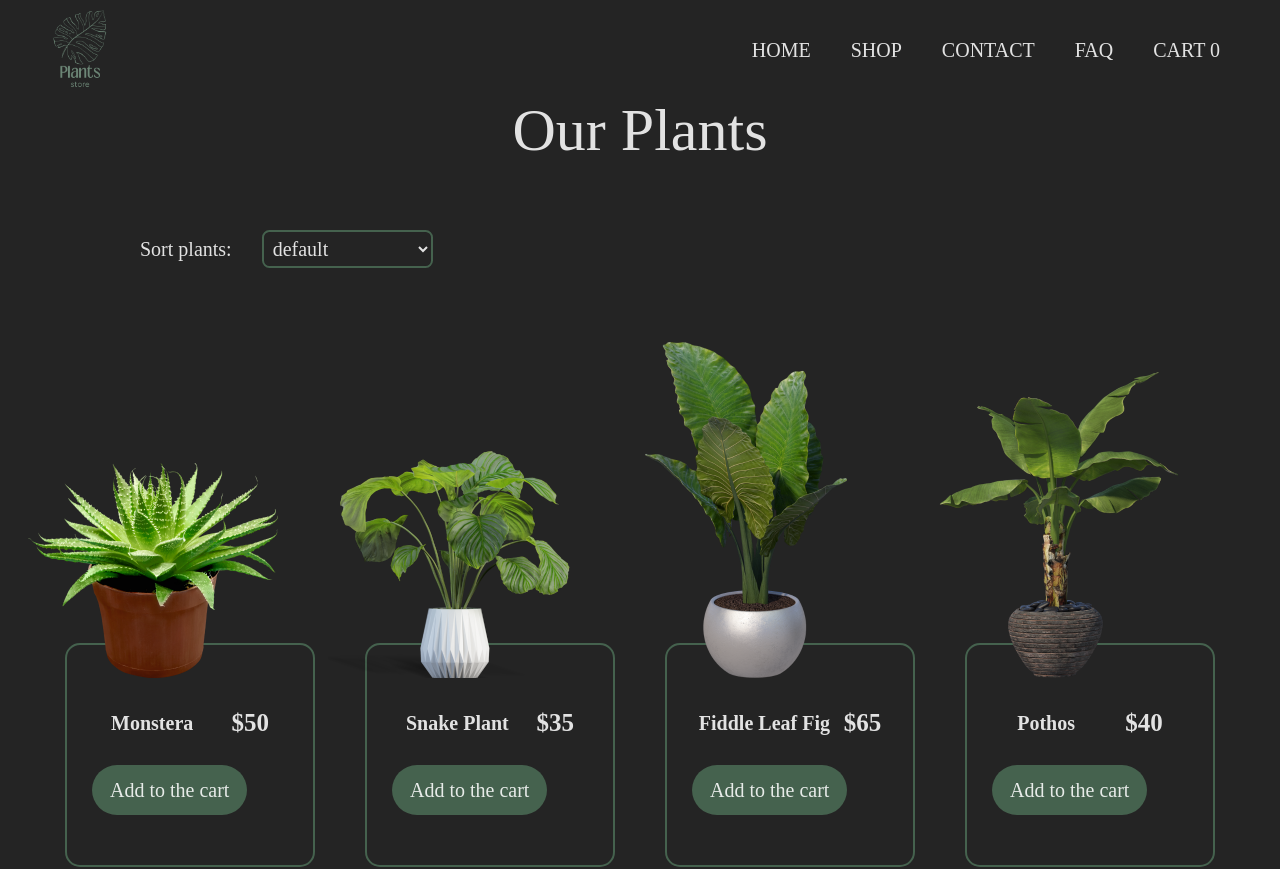
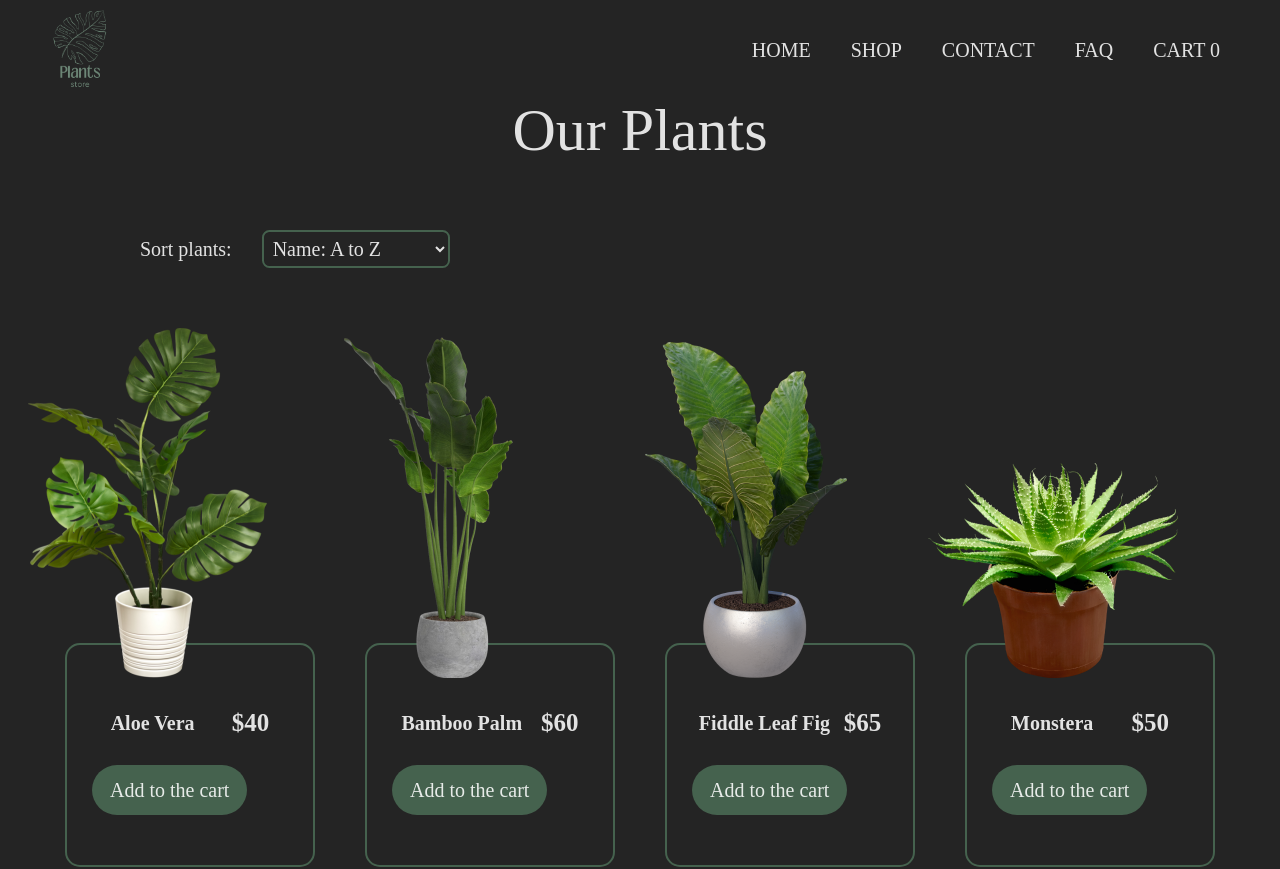
Before and after one commit to MagdaMie/PlantShopMockup, a React (Vite) app in the folder firstReactWebsite/: page /shop in a window 1280 px wide. Shown: the top 869 px of the page. Built offline with nearby package versions, Linux system fonts and the light colour scheme.

Commit message:
ref: add generic sorting helper and update dropdown for product sorting

```diff
--- a/firstReactWebsite/src/components/SortingOptions.tsx
+++ b/firstReactWebsite/src/components/SortingOptions.tsx
@@ -1,22 +1,40 @@
+import { SortOption } from "../helpers/sortArray";
+
 type SortingoptionsProps = {
-  sortMethod: string;
-  setSortMethod: (value: string) => void;
+  sortMethod: SortOption;
+  setSortMethod: (value: SortOption) => void;
 };
 
+const options: (SortOption & { label: string })[] = [
+  { id: "price", order: "asc", label: "Price: Low to High" },
+  { id: "price", order: "desc", label: "Price: High to Low" },
+  { id: "name", order: "asc", label: "Name: A to Z" },
+  { id: "name", order: "desc", label: "Name: Z to A" },
+];
+
 const SortingOptions = ({ sortMethod, setSortMethod }: SortingoptionsProps) => {
+  const handleChange = (e: React.ChangeEvent<HTMLSelectElement>) => {
+    const [id, order] = e.target.value.split("|") as [
+      SortOption["id"],
+      SortOption["order"]
+    ];
+    setSortMethod({ id, order });
+  };
+
   return (
     <div className="flex flex-col items-center gap-3 lg:flex-row lg:ml-28 lg:gap-6">
       <h3>Sort plants:</h3>
       <div className="border-2 border-customGreen-dark rounded-md">
         <select
-          value={sortMethod}
-          onChange={(e) => setSortMethod(e.target.value)}
+          value={`${sortMethod.id}|${sortMethod.order}`}
+          onChange={handleChange}
           className="p-1 rounded-md bg-darkGray"
         >
-          <option value="price low to high">price low to high</option>
-          <option value="price high to low">price high to low</option>
-          <option value="name a to z">name a to z</option>
-          <option value="default">default</option>
+          {options.map(({ id, order, label }) => (
+            <option key={`${id}-${order}`} value={`${id}|${order}`}>
+              {label}
+            </option>
+          ))}
         </select>
       </div>
     </div>
--- /dev/null
+++ b/firstReactWebsite/src/helpers/sortArray.ts
@@ -0,0 +1,29 @@
+export type SortOption = {
+  id: "name" | "price" ;
+  order: "asc" | "desc";
+};
+
+export function sortArray<T>(
+  array: T[],
+  key: keyof T,
+  order: "asc" | "desc" = "asc"
+): T[] {
+  return [...array].sort((a, b) => {
+    const aVal = a[key];
+    const bVal = b[key];
+
+    if (aVal === null && bVal === null) return 0;
+    if (aVal === null) return order === "asc" ? -1 : 1;
+    if (bVal === null) return order === "asc" ? 1 : 1;
+
+    if (typeof aVal === "string" && typeof bVal === "string") {
+      return order === "asc"
+        ? aVal.localeCompare(bVal)
+        : bVal.localeCompare(aVal);
+    }
+
+    if (aVal! < bVal!) return order === "asc" ? -1 : 1;
+    if (aVal! > bVal!) return order === "asc" ? 1 : -1;
+    return 0;
+  });
+}
--- a/firstReactWebsite/src/pages/ShopPage.tsx
+++ b/firstReactWebsite/src/pages/ShopPage.tsx
@@ -5,6 +5,7 @@ import Products from "../components/Products";
 import PageTitle from "../components/PageTitle";
 import SortingOptions from "../components/SortingOptions";
 import Notification from "../components/Notification";
+import { sortArray, SortOption } from "../helpers/sortArray";
 
 type ShopPageProps = {
   products: Product[];
@@ -12,22 +13,16 @@ type ShopPageProps = {
 };
 
 const ShopPage = ({ products, addPlant }: ShopPageProps) => {
-  const [sortMethod, setSortMethod] = useState<string>("default");
+  const [sortMethod, setSortMethod] = useState<SortOption>({
+    id: "name",
+    order: "asc",
+  });
 
-  const sortedProducts = products.sort((a, b) => {
-    if (sortMethod === "price low to high") {
-      return a.price - b.price;
-    } else if (sortMethod === "price high to low") {
-      return b.price - a.price;
-    } else if (sortMethod === "name a to z") {
-      return a.name.localeCompare(b.name);
-    }
-    return 0;
-  });
+  const sortedProducts = sortArray(products, sortMethod.id, sortMethod.order);
 
   return (
     <>
-      <PageTitle title={"Our Plants"} />
+      <PageTitle title="Our Plants" />
       <div className="flex flex-col justify-start">
         <SortingOptions sortMethod={sortMethod} setSortMethod={setSortMethod} />
         <Products products={sortedProducts} addPlant={addPlant} />
```
